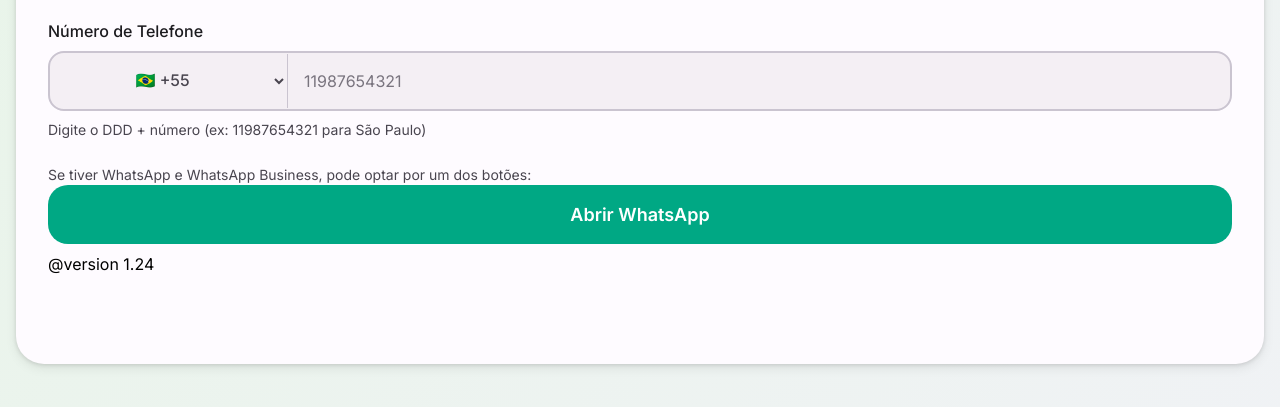
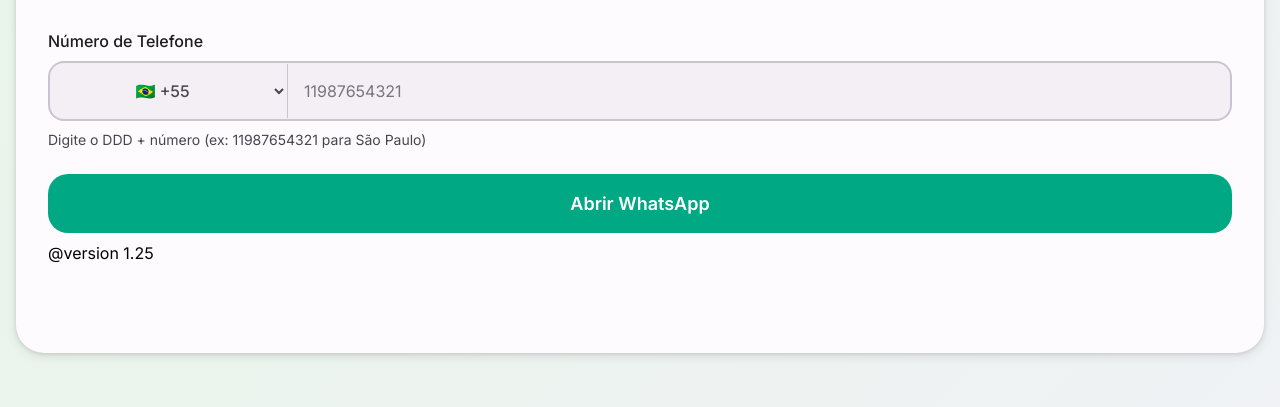
Before and after one commit to Gerson-Santiago/Wame, a website: page index.html in a window 1280 px wide. Shown: the part 329-736 px from the top of the page. Drawn offline with nearby package versions, Linux system fonts and the light colour scheme.

Commit message:
@version 1.25

```diff
--- a/index.html
+++ b/index.html
@@ -207,16 +207,16 @@
       <p class="input-help">Digite o DDD + número (ex: 11987654321 para São Paulo)</p>
     </div>
 
-    <p class="input-help mt-4">
+    <!-- <p class="input-help mt-4">
       Se tiver WhatsApp e WhatsApp Business, pode optar por um dos botões:
-    </p>
+    </p> -->
     <button id="openConsumerBtn" class="btn-primary mb-2">
       Abrir WhatsApp
     </button>
     <!-- <button id="openBusinessBtn" class="btn-primary">
       Abrir WhatsApp Business
     </button> -->
-    <p> <h6> @version 1.24</h6></p>
+    <p> <h6> @version 1.25</h6></p>
 
 
     <div id="messageBox" class="message-box"><span id="messageIcon" class="material-icons"></span><span id="messageText"></span></div>
```
